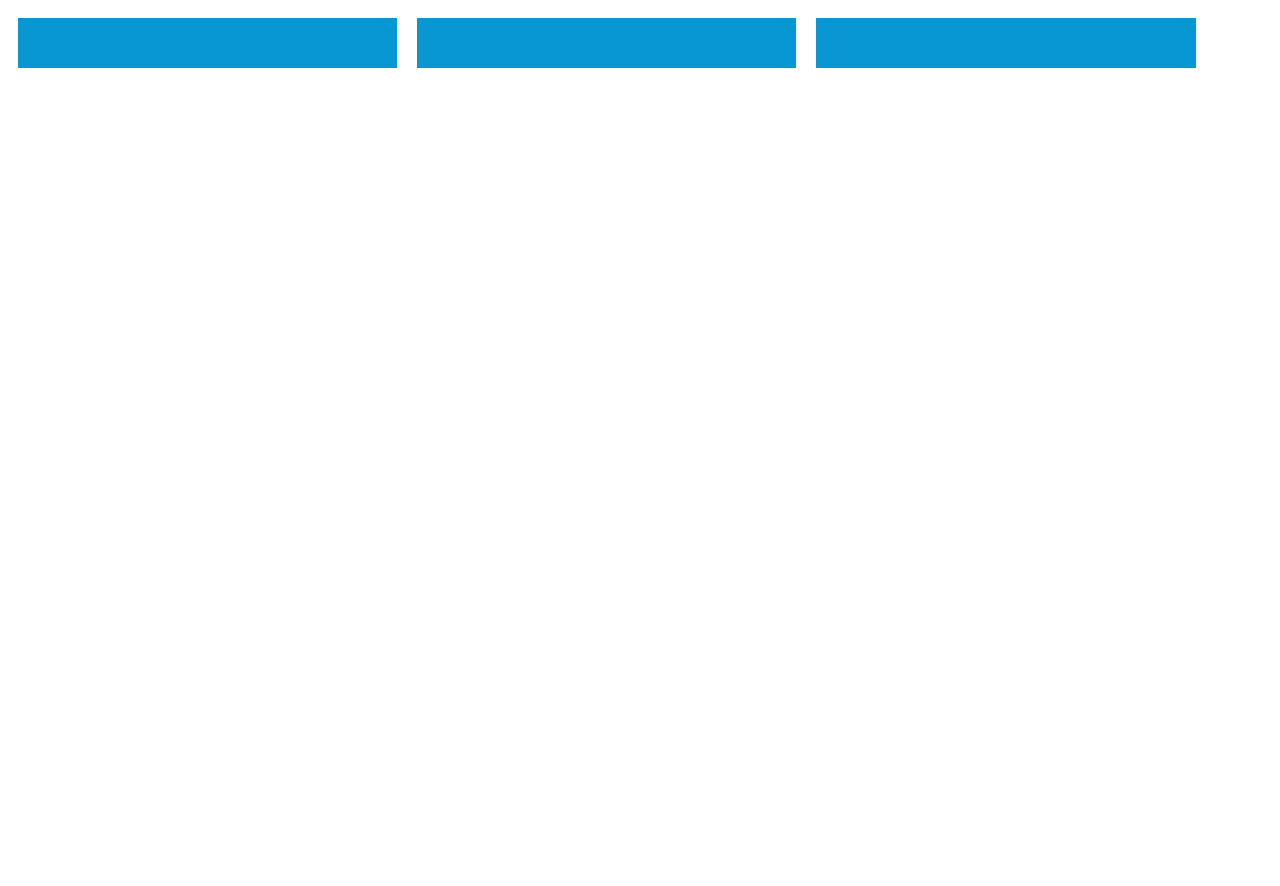
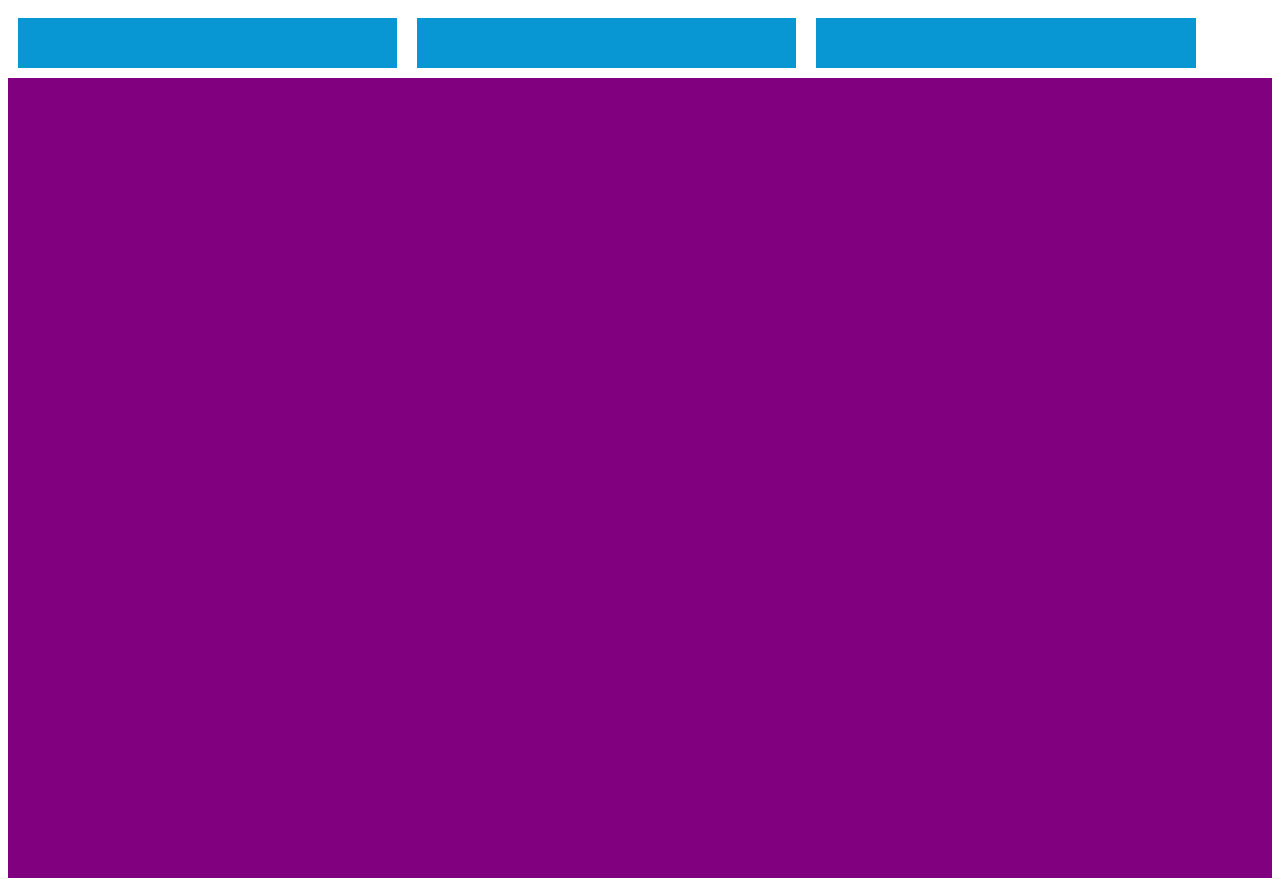
Before and after one commit to barra1212/mobile-first-approach, a plain HTML site: page index.html in a window 1280 px wide. Before the commit the page ends 800 px from the top, so only its background shows below. Drawn offline with Linux system fonts and the light colour scheme.

Commit message:
make a section full height

```diff
--- a/css/styles.css
+++ b/css/styles.css
@@ -18,3 +18,8 @@
         margin: 10px;
     }
 }
+#fullheight {
+    clear: both;
+    background-color: purple;
+    height:100vh;
+}
--- a/index.html
+++ b/index.html
@@ -13,5 +13,7 @@
         <div class="column"></div>
         <div class="column"></div>
     </div>
+
+    <div id="fullheight"></div>
 </body>
 </html>
```
